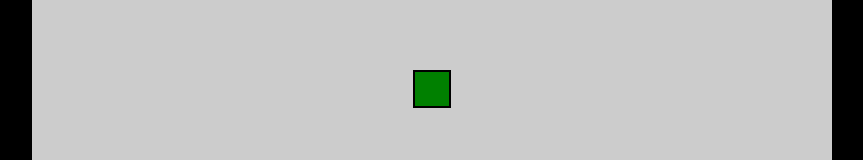
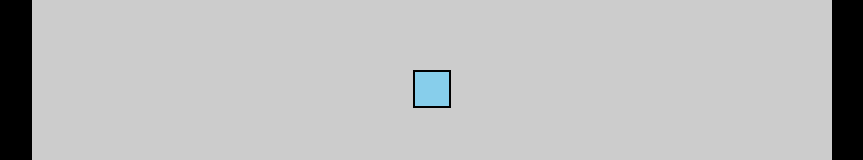
Before and after one commit to MrAbhishekShrestha/Snake_WebDevSimplified, a plain HTML site: page index.html in a window 1280 px wide. Shown: the part 311-471 px from the top of the page, without its empty margins (208-1071 px from the left). Drawn offline with Linux system fonts and the light colour scheme.

Commit message:
rebuild with blue colored snake

```diff
--- a/style.css
+++ b/style.css
@@ -21,7 +21,7 @@ h1 {
 }
 
 .snake {
-  background-color: green;
+  background-color: skyblue;
   border: 0.25vmin solid black;
 }
 
```
